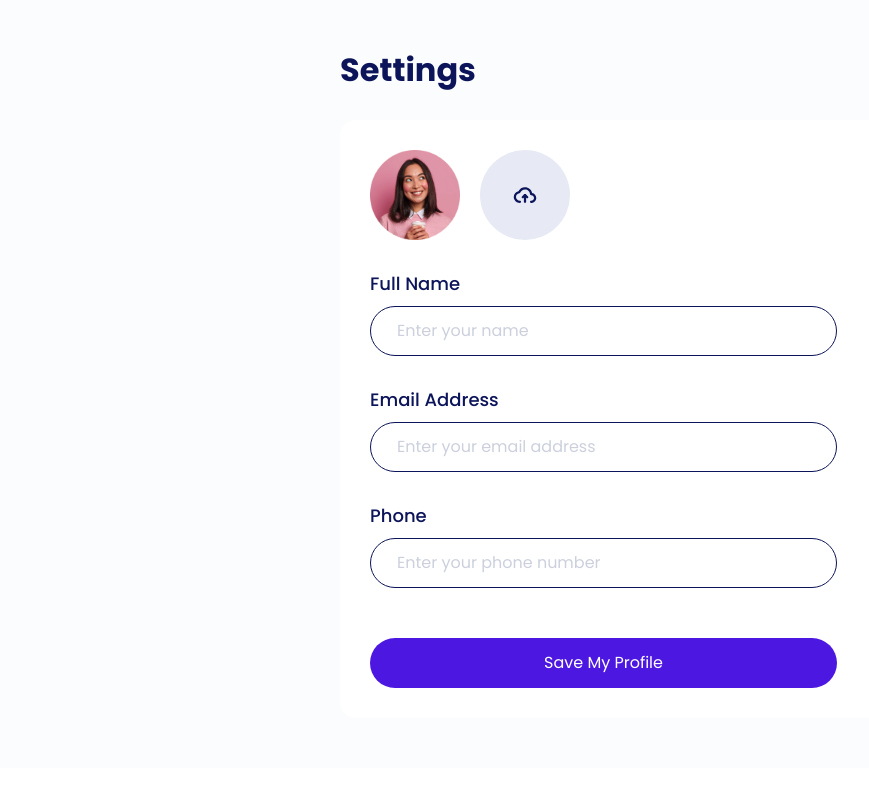
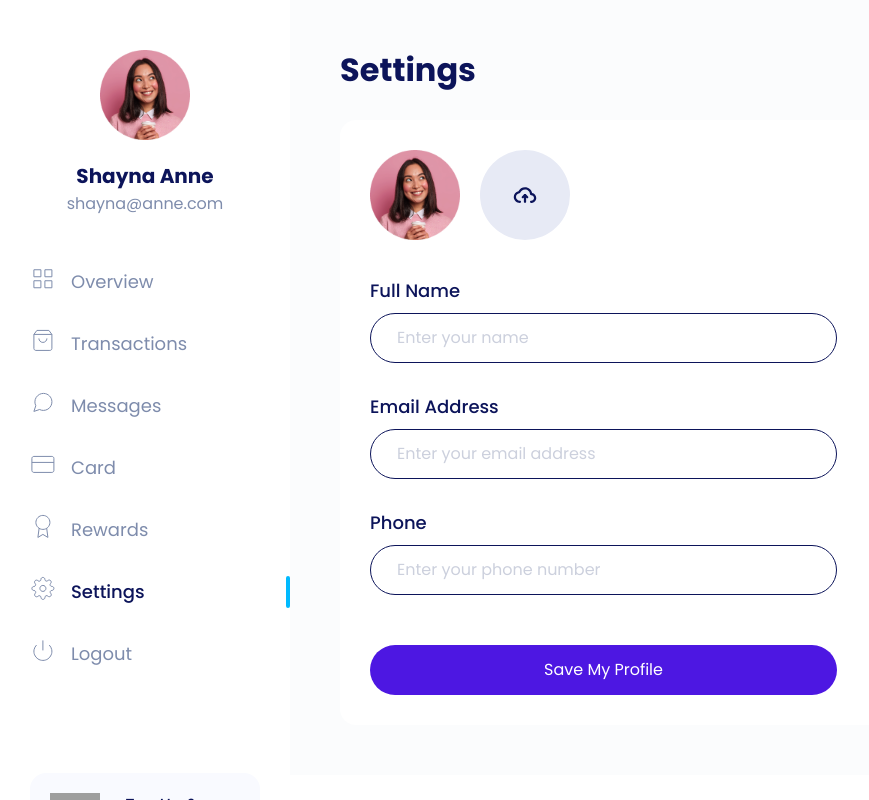
Before and after one commit to moehzi/topup-voucher-game-website, a Next.js app: page /member/edit-profile in a window 1280 px wide. Shown: the whole page, without its empty margins (0-869 px from the left). Built offline with nearby package versions, Linux system fonts and the light colour scheme; grey boxes are pictures that could not be loaded.

Commit message:
refactor: refactor edit profile page

```diff
--- /dev/null
+++ b/components/atoms/Input/index.tsx
@@ -0,0 +1,33 @@
+/* eslint-disable react/jsx-props-no-spreading */
+/* eslint-disable jsx-a11y/label-has-associated-control */
+
+interface InputProps {
+  label: string;
+  placeholder: string;
+}
+
+export default function Input({
+  label,
+  placeholder,
+  ...nativeProps
+}: InputProps) {
+  return (
+    <>
+      <label
+        htmlFor="name"
+        className="form-label text-lg fw-medium color-palette-1 mb-10"
+      >
+        {label}
+      </label>
+      <input
+        type="text"
+        className="form-control rounded-pill text-lg"
+        id="name"
+        name="name"
+        aria-describedby="name"
+        placeholder={placeholder}
+        {...nativeProps}
+      />
+    </>
+  );
+}
--- a/components/organisms/Sidebar/MenuItem.tsx
+++ b/components/organisms/Sidebar/MenuItem.tsx
@@ -1,5 +1,6 @@
 import cx from 'classnames';
 import Image from 'next/image';
+import Link from 'next/link';
 
 interface MenuItemProps {
   title: string;
@@ -12,11 +13,13 @@ interface MenuItemProps {
     | 'ic-menu-setting'
     | 'ic-menu-logout';
   active?: boolean;
+  href: string;
 }
 export default function MenuItem({
   title,
   icon,
   active,
+  href,
 }: Partial<MenuItemProps>) {
   const classItem = cx({
     item: true,
@@ -29,9 +32,9 @@ export default function MenuItem({
         <Image src={`/icon/${icon}.svg`} width={25} height={25} />
       </div>
       <p className="item-title m-0">
-        <a href="" className="text-lg text-decoration-none">
-          {title}
-        </a>
+        <Link href={`${href}`}>
+          <a className="text-lg text-decoration-none">{title}</a>
+        </Link>
       </p>
     </div>
   );
--- a/components/organisms/Sidebar/index.tsx
+++ b/components/organisms/Sidebar/index.tsx
@@ -3,19 +3,38 @@ import Footer from './Footer';
 import MenuItem from './MenuItem';
 import Profile from './Profile';
 
-export default function Sidebar() {
+interface SidebarProps {
+  activeMenu: 'overview' | 'transactions' | 'settings';
+}
+
+export default function Sidebar({ activeMenu }: SidebarProps) {
   return (
     <section className="sidebar">
       <div className="content pt-50 pb-30 ps-30">
         <Profile />
         <div className="menus">
-          <MenuItem title="Overview" icon="ic-menu-overview" active />
-          <MenuItem title="Transactions" icon="ic-menu-transactions" />
-          <MenuItem title="Messages" icon="ic-menu-message" />
-          <MenuItem title="Card" icon="ic-menu-card" />
-          <MenuItem title="Rewards" icon="ic-menu-reward" />
-          <MenuItem title="Settings" icon="ic-menu-setting" />
-          <MenuItem title="Logout" icon="ic-menu-logout" />
+          <MenuItem
+            title="Overview"
+            icon="ic-menu-overview"
+            active={activeMenu === 'overview'}
+            href="/member"
+          />
+          <MenuItem
+            title="Transactions"
+            icon="ic-menu-transactions"
+            href="/member/transactions"
+            active={activeMenu === 'transactions'}
+          />
+          <MenuItem title="Messages" icon="ic-menu-message" href="/member" />
+          <MenuItem title="Card" icon="ic-menu-card" href="/member" />
+          <MenuItem title="Rewards" icon="ic-menu-reward" href="/member" />
+          <MenuItem
+            title="Settings"
+            icon="ic-menu-setting"
+            href="/member/edit-profile"
+            active={activeMenu === 'settings'}
+          />
+          <MenuItem title="Logout" icon="ic-menu-logout" href="/sign-in" />
         </div>
         <Footer />
       </div>
--- a/pages/member/edit-profile.tsx
+++ b/pages/member/edit-profile.tsx
@@ -1,10 +1,14 @@
 /* eslint-disable jsx-a11y/no-redundant-roles */
 /* eslint-disable jsx-a11y/label-has-associated-control */
 import React from 'react';
+import Image from 'next/image';
+import Sidebar from '../../components/organisms/Sidebar';
+import Input from '../../components/atoms/Input';
 
 export default function EditProfile() {
   return (
     <section className="edit-profile overflow-auto">
+      <Sidebar activeMenu="settings" />
       <main className="main-wrapper">
         <div className="ps-lg-0">
           <h2 className="text-4xl fw-bold color-palette-1 mb-30">Settings</h2>
@@ -12,87 +16,30 @@ export default function EditProfile() {
             <form action="">
               <div className="photo d-flex">
                 <div className="position-relative me-20">
-                  <img
+                  <Image
                     alt=""
                     src="/img/avatar-1.png"
-                    width="90"
-                    height="90"
+                    width={90}
+                    height={90}
                     className="avatar img-fluid"
                   />
                   <div className="avatar-overlay position-absolute top-0 d-flex justify-content-center align-items-center">
-                    <svg
-                      width="24"
-                      height="24"
-                      viewBox="0 0 24 24"
-                      fill="none"
-                      xmlns="http://www.w3.org/2000/svg"
-                    >
-                      <path
-                        d="M3 6H5H21"
-                        stroke="white"
-                        strokeWidth="2"
-                        strokeLinecap="round"
-                        strokeLinejoin="round"
-                      />
-                      <path
-                        d="M8 6V4C8 3.46957 8.21071 2.96086 8.58579 2.58579C8.96086 2.21071 9.46957 2 10 2H14C14.5304 2 15.0391 2.21071 15.4142 2.58579C15.7893 2.96086 16 3.46957 16 4V6M19 6V20C19 20.5304 18.7893 21.0391 18.4142 21.4142C18.0391 21.7893 17.5304 22 17 22H7C6.46957 22 5.96086 21.7893 5.58579 21.4142C5.21071 21.0391 5 20.5304 5 20V6H19Z"
-                        stroke="white"
-                        strokeWidth="2"
-                        strokeLinecap="round"
-                        strokeLinejoin="round"
-                      />
-                      <path
-                        d="M14 11V17"
-                        stroke="white"
-                        strokeWidth="2"
-                        strokeLinecap="round"
-                        strokeLinejoin="round"
-                      />
-                      <path
-                        d="M10 11V17"
-                        stroke="white"
-                        strokeWidth="2"
-                        strokeLinecap="round"
-                        strokeLinejoin="round"
-                      />
-                    </svg>
+                    <Image
+                      src="/icon/upload.svg"
+                      alt="icon upload"
+                      width={24}
+                      height={24}
+                    />
                   </div>
                 </div>
                 <div className="image-upload">
                   <label htmlFor="avatar">
-                    <svg
-                      width="90"
-                      height="90"
-                      viewBox="0 0 90 90"
-                      fill="none"
-                      xmlns="http://www.w3.org/2000/svg"
-                    >
-                      <circle cx="45" cy="45" r="45" fill="#E7EAF5" />
-                      <path
-                        fillRule="evenodd"
-                        clipRule="evenodd"
-                        d="M45 39.375C42.7981 39.375 40.9679 40.7216 40.3127 42.5332C40.1693 42.9297 39.8162 43.2128 39.398 43.2665C37.4362 43.5183 36 45.1013 36 46.9286C36 48.919 37.7105 50.625 39.9375 50.625C40.5588 50.625 41.0625 51.1287 41.0625 51.75C41.0625 52.3713 40.5588 52.875 39.9375 52.875C36.5726 52.875 33.75 50.2638 33.75 46.9286C33.75 44.0997 35.7853 41.7878 38.4536 41.1547C39.5996 38.7573 42.1173 37.125 45 37.125C48.5711 37.125 51.6055 39.6452 52.1224 43.0137C54.4461 43.4763 56.25 45.4474 56.25 47.8929C56.25 50.6955 53.8807 52.875 51.075 52.875C50.4537 52.875 49.95 52.3713 49.95 51.75C49.95 51.1287 50.4537 50.625 51.075 50.625C52.7428 50.625 54 49.3507 54 47.8929C54 46.435 52.7428 45.1607 51.075 45.1607C50.4537 45.1607 49.95 44.657 49.95 44.0357C49.95 41.5128 47.7862 39.375 45 39.375Z"
-                        fill="#0C145A"
-                      />
-                      <path
-                        fillRule="evenodd"
-                        clipRule="evenodd"
-                        d="M45 52.875C44.3787 52.875 43.875 52.3713 43.875 51.75V45C43.875 44.3787 44.3787 43.875 45 43.875C45.6213 43.875 46.125 44.3787 46.125 45V51.75C46.125 52.3713 45.6213 52.875 45 52.875Z"
-                        fill="#0C145A"
-                      />
-                      <path
-                        fillRule="evenodd"
-                        clipRule="evenodd"
-                        d="M41.9545 48.0455C41.5152 47.6062 41.5152 46.8938 41.9545 46.4545L44.2045 44.2045C44.6438 43.7652 45.3562 43.7652 45.7955 44.2045C46.2348 44.6438 46.2348 45.3562 45.7955 45.7955L43.5455 48.0455C43.1062 48.4848 42.3938 48.4848 41.9545 48.0455Z"
-                        fill="#0C145A"
-                      />
-                      <path
-                        fillRule="evenodd"
-                        clipRule="evenodd"
-                        d="M44.2045 44.2045C44.6438 43.7652 45.3562 43.7652 45.7955 44.2045L48.0455 46.4545C48.4848 46.8938 48.4848 47.6062 48.0455 48.0455C47.6062 48.4848 46.8938 48.4848 46.4545 48.0455L44.2045 45.7955C43.7652 45.3562 43.7652 44.6438 44.2045 44.2045Z"
-                        fill="#0C145A"
-                      />
-                    </svg>
+                    <Image
+                      src="/icon/upload.svg"
+                      alt="icon upload"
+                      width={90}
+                      height={90}
+                    />
                   </label>
                   <input
                     id="avatar"
@@ -103,52 +50,16 @@ export default function EditProfile() {
                 </div>
               </div>
               <div className="pt-30">
-                <label
-                  htmlFor="name"
-                  className="form-label text-lg fw-medium color-palette-1 mb-10"
-                >
-                  Full Name
-                </label>
-                <input
-                  type="text"
-                  className="form-control rounded-pill text-lg"
-                  id="name"
-                  name="name"
-                  aria-describedby="name"
-                  placeholder="Enter your name"
-                />
+                <Input label="Full Name" placeholder="Enter your name" />
               </div>
               <div className="pt-30">
-                <label
-                  htmlFor="email"
-                  className="form-label text-lg fw-medium color-palette-1 mb-10"
-                >
-                  Email Address
-                </label>
-                <input
-                  type="email"
-                  className="form-control rounded-pill text-lg"
-                  id="email"
-                  name="email"
-                  aria-describedby="email"
+                <Input
+                  label="Email Address"
                   placeholder="Enter your email address"
                 />
               </div>
               <div className="pt-30">
-                <label
-                  htmlFor="phone"
-                  className="form-label text-lg fw-medium color-palette-1 mb-10"
-                >
-                  Phone
-                </label>
-                <input
-                  type="tel"
-                  className="form-control rounded-pill text-lg"
-                  id="phone"
-                  name="phone"
-                  aria-describedby="phone"
-                  placeholder="Enter your phone number"
-                />
+                <Input label="Phone" placeholder="Enter your phone number" />
               </div>
               <div className="button-group d-flex flex-column pt-50">
                 <button
--- a/pages/member/index.tsx
+++ b/pages/member/index.tsx
@@ -6,7 +6,7 @@ import Sidebar from '../../components/organisms/Sidebar';
 export default function Overview() {
   return (
     <section className="overview overflow-auto">
-      <Sidebar />
+      <Sidebar activeMenu="overview" />
       <OverviewContent />
     </section>
   );
```
